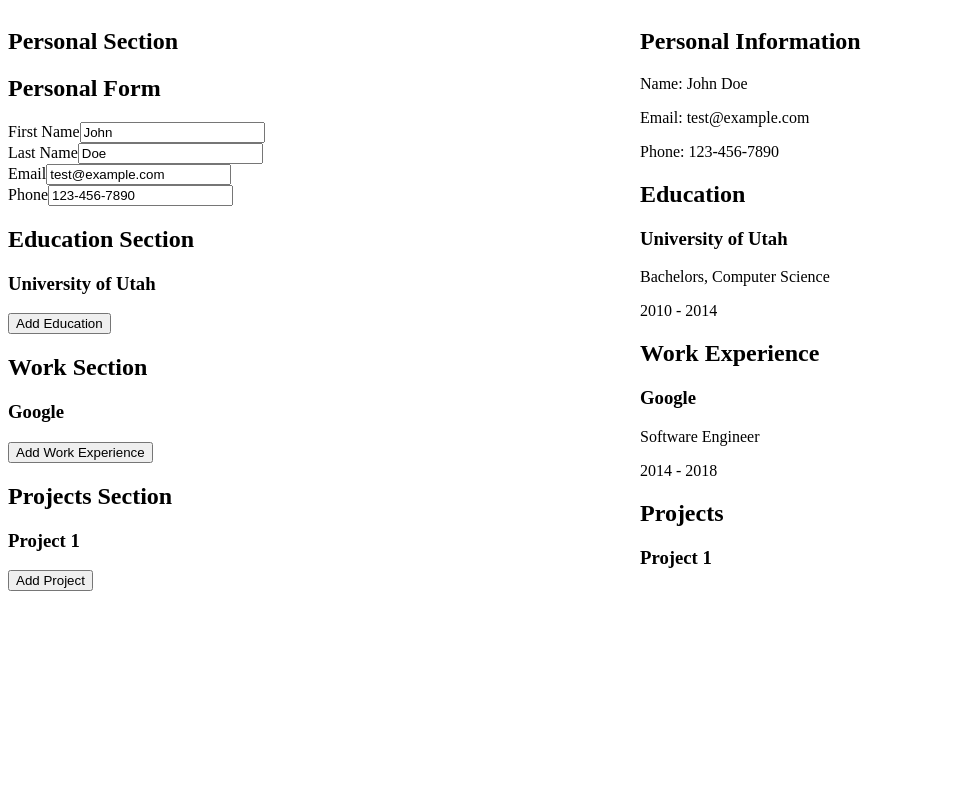
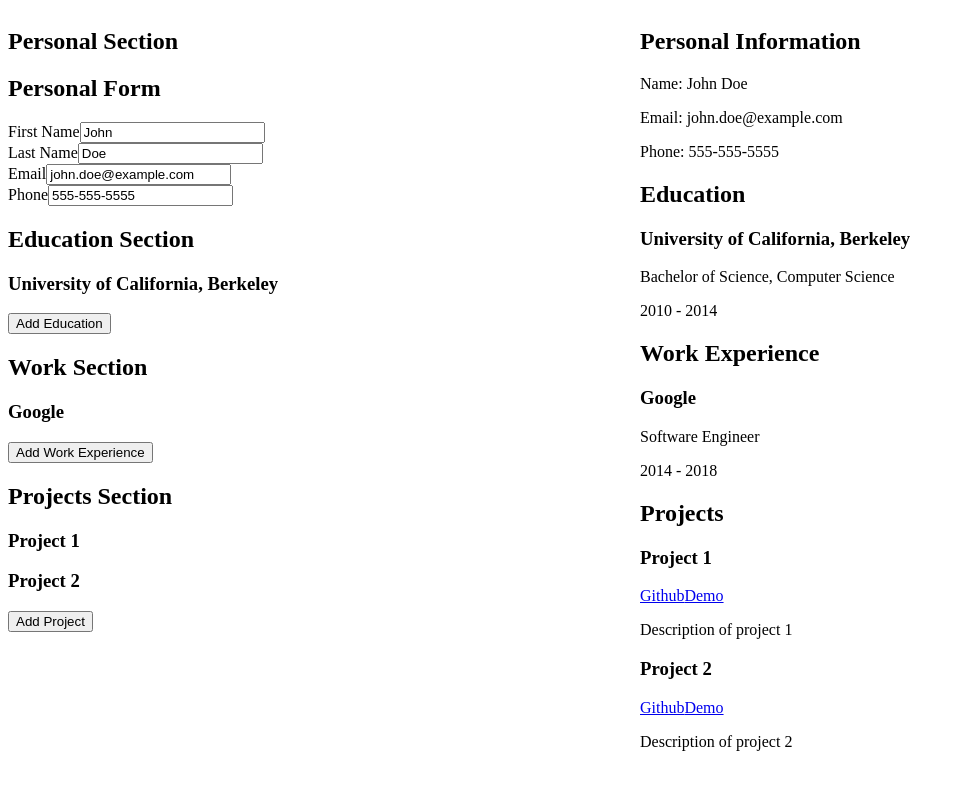
Before and after one commit to Asartea/odin-cv-v2, a React (Vite) app: page / in a window 1280 px wide. Shown: the top 790 px of the page, without its empty margins (0-965 px from the left). Built offline with nearby package versions, Linux system fonts and the light colour scheme.

Commit message:
move defaultData to own file

```diff
--- a/src/App.tsx
+++ b/src/App.tsx
@@ -2,7 +2,7 @@ import { useState } from "react";
 import InputColumn from "./components/InputColumn.js";
 import PreviewColumn from "./components/PreviewColumn.js";
 import "./styles/index.css";
-import React from "react";
+import defaultData from "./defaultData";
 
 type PersonalData = {
     firstName: string;
@@ -62,46 +62,12 @@ type Data =
     | { type: "projects"; data: ProjectData };
 
 function App() {
-    const [personalData, setPersonalData] = useState<PersonalData>({
-        firstName: "John",
-        lastName: "Doe",
-        email: "test@example.com",
-        phone: "123-456-7890",
-    });
-    const [educationData, setEducationData] = useState<EducationDataSection>({
-        [crypto.randomUUID()]: {
-            degree: "Bachelors",
-            school: "University of Utah",
-            location: "Salt Lake City",
-            start: "2010",
-            end: "2014",
-            subject: "Computer Science",
-            description: "",
-            collapsed: true,
-        },
-    });
-    const [workExperienceData, setWorkExperienceData] =
-        useState<WorkExperienceDataSection>({
-            [crypto.randomUUID()]: {
-                company: "Google",
-                position: "Software Engineer",
-                location: "Mountain View",
-                start: "2014",
-                end: "2018",
-                description: "",
-                collapsed: true,
-            },
-        });
-
-    const [projectData, setProjectData] = useState<ProjectDataSection>({
-        [crypto.randomUUID()]: {
-            title: "Project 1",
-            description: "",
-            github: "",
-            demo: "",
-            collapsed: true,
-        },
-    });
+    const [personalData, setPersonalData] = useState(defaultData.personal);
+    const [educationData, setEducationData] = useState(defaultData.education);
+    const [workExperienceData, setWorkExperienceData] = useState(
+        defaultData.workExperience,
+    );
+    const [projectData, setProjectData] = useState(defaultData.projects);
 
     return (
         <div className="content-container">
--- /dev/null
+++ b/src/defaultData.ts
@@ -0,0 +1,49 @@
+const defaultData = {
+    personal: {
+        firstName: "John",
+        lastName: "Doe",
+        email: "john.doe@example.com",
+        phone: "555-555-5555"
+    },
+    education: {
+        [crypto.randomUUID()]: {
+            degree: "Bachelor of Science",
+            school: "University of California, Berkeley",
+            location: "Berkeley",
+            start: "2010",
+            end: "2014",
+            subject: "Computer Science",
+            description: "",
+            collapsed: true,
+        }
+    },
+    workExperience: {
+        [crypto.randomUUID()]: {
+            company: "Google",
+            position: "Software Engineer",
+            location: "Mountain View",
+            start: "2014",
+            end: "2018",
+            description: "",
+            collapsed: true,
+        }
+    },
+    projects: {
+        [crypto.randomUUID()]: {
+            title: "Project 1",
+            description: "Description of project 1",
+            github: "https://github.com",
+            demo: "https://demo.com",
+            collapsed: true,
+        },
+        [crypto.randomUUID()]: {
+            title: "Project 2",
+            description: "Description of project 2",
+            github: "https://github.com",
+            demo: "https://demo.com",
+            collapsed: true,
+        }
+    }
+};
+
+export default defaultData
```
